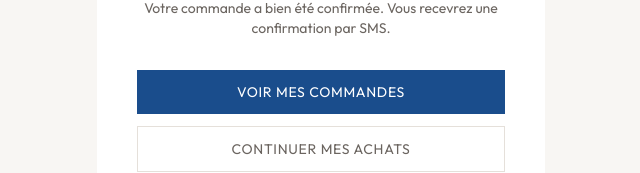
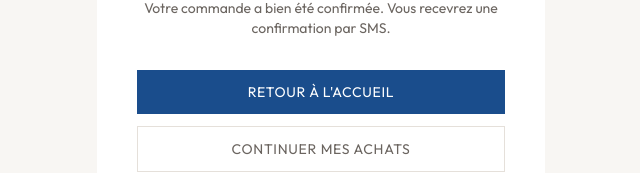
Before and after one commit to blunaantoine/maison-khan, a Next.js app: page /payment-success in a window 1280 px wide. Shown: the part 379-552 px from the top of the page, without its empty margins (319-959 px from the left). Built offline with nearby package versions, Linux system fonts and the light colour scheme.

Commit message:
fix: payment-success button now returns to home instead of missing /orders page

```diff
--- a/src/app/payment-success/page.tsx
+++ b/src/app/payment-success/page.tsx
@@ -63,13 +63,13 @@ function PaymentSuccessContent() {
 
           <Link
 
-            href="/orders"
+            href="/?order_success=1"
 
             className="block w-full py-3 bg-[#1A4D8C] text-white text-sm uppercase tracking-wider hover:bg-[#163c70] transition-colors"
 
           >
 
-            Voir mes commandes
+            Retour à l'accueil
 
           </Link>
 
```
